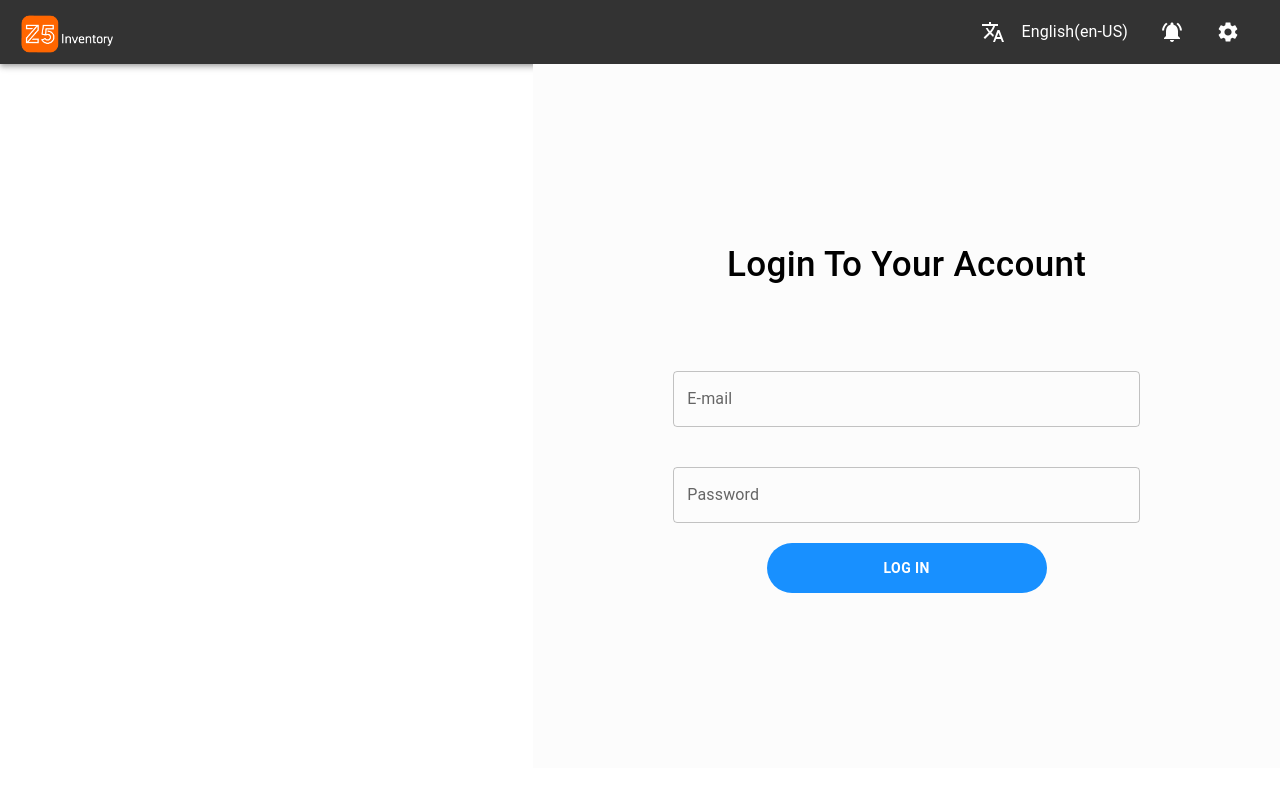
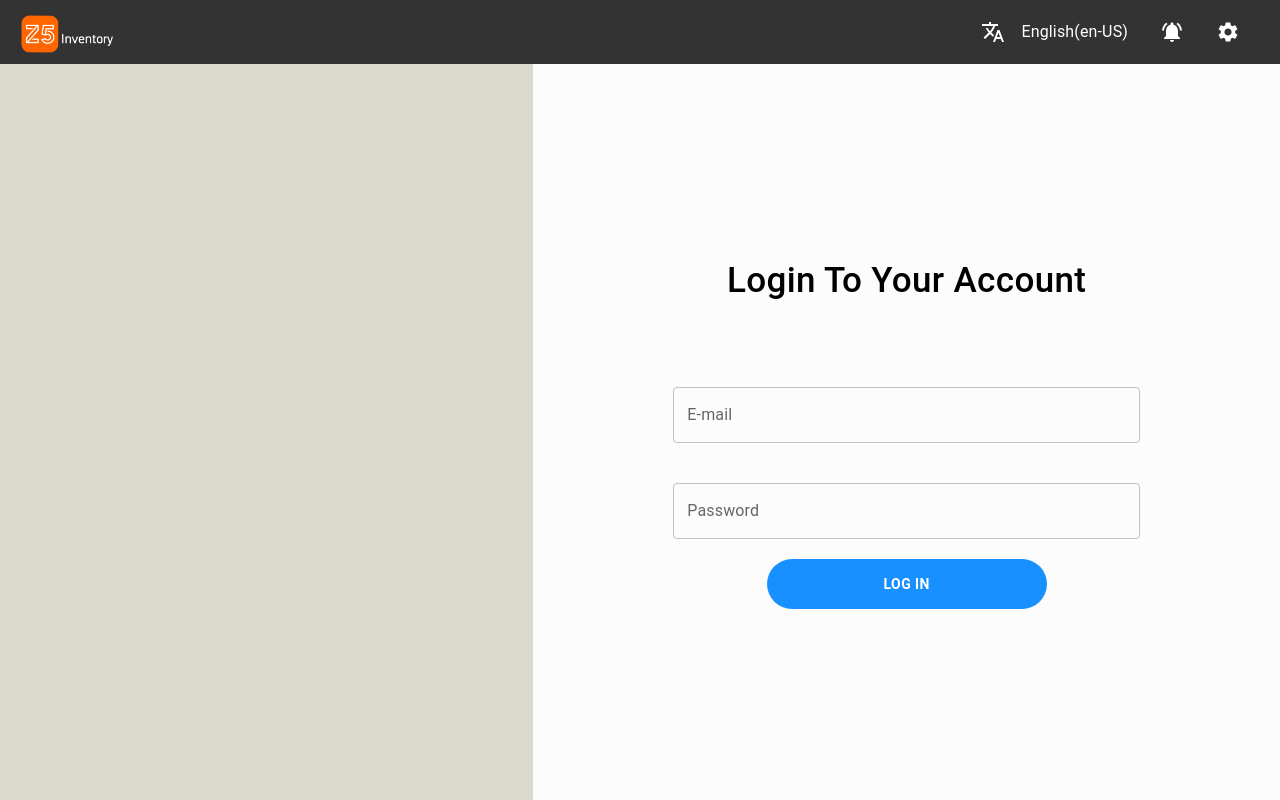
Before and after one commit to ajayaninapp/Advance-concepts-and-R-query, a React (Create React App) app: page / in a window 1280 px wide. Built offline with nearby package versions, Linux system fonts and the light colour scheme.

Commit message:
layout in progress

```diff
--- a/package.json
+++ b/package.json
@@ -15,6 +15,7 @@
     "react": "^18.2.0",
     "react-dom": "^18.2.0",
     "react-query": "^3.39.2",
+    "react-router-dom": "^6.7.0",
     "react-scripts": "5.0.1",
     "web-vitals": "^2.1.4",
     "yup": "^0.32.11"
--- a/src/App.js
+++ b/src/App.js
@@ -4,11 +4,12 @@ import "./App.css";
 import { HomeScreen } from "./views/HomeScreen";
 import { QueryClientProvider,QueryClient } from "react-query";
 import AuthLayout from "./Layouts/AuthLayout/AuthLayout";
+import RouterContainer from "./Routes/RouterContainer";
 const queryclient=new QueryClient()
 function App() {
   return (
       <QueryClientProvider client={queryclient}>
-       <AuthLayout/>
+      <RouterContainer/>
 
     </QueryClientProvider>
 
--- /dev/null
+++ b/src/Components/RouteWithLyout/RouteWithLayout.js
@@ -0,0 +1,11 @@
+import React from 'react'
+import { Route } from 'react-router-dom'
+
+
+const RouteWithLayout = ({ layout: Layout, element: Component,path:pathname, ...rest })=> {
+  return (
+    <Route  path={pathname} element={<Layout><Component /></Layout>}/>
+  )
+}
+
+export default RouteWithLayout
--- a/src/Components/header.js
+++ b/src/Components/header.js
@@ -11,7 +11,7 @@ const Header = () => {
 
         <AppBar sx={{background:'#333'}}>
 
-          <Toolbar  position="fixed" sx={{ zIndex: (theme) => theme.zIndex.drawer + 1 }}>
+          <Toolbar  position="fixed" sx={{ zIndex: (theme) => theme.zIndex.drawer + 1 ,height:'120px'}}>
           <Box sx={{flexGrow:1}} >
           <IconButton
 
--- a/src/Layouts/AuthLayout/AuthLayout.js
+++ b/src/Layouts/AuthLayout/AuthLayout.js
@@ -2,11 +2,12 @@ import React from 'react'
 import Login from '../../views/Authentication/Login/Login'
 import AuthHeader from './Components/AuthHeader'
 
-const AuthLayout = () => {
+const AuthLayout = (props) => {
+  const {children}=props
   return (
     <>
     <AuthHeader/>
-    <Login/>
+    {children}
     </>
 
   )
--- /dev/null
+++ b/src/Routes/RouterContainer.js
@@ -0,0 +1,35 @@
+import React from 'react'
+import { BrowserRouter, Routes, Route, Navigate } from "react-router-dom";
+import RouteWithLayout from '../Components/RouteWithLyout/RouteWithLayout';
+import { routes } from './Routes';
+import Login from '../views/Authentication/Login/Login';
+import AuthLayout from '../Layouts/AuthLayout/AuthLayout';
+
+const RouterContainer = () => {
+  const isLoggedIn=false;
+  const rootUrl = (isLoggedIn ?(routes.home):(routes.landing))
+  return (
+    <div>
+         <BrowserRouter>
+         <Routes>
+        {isLoggedIn ? (
+          <>
+         <Route exact path={routes.signin} element={<AuthLayout><Login/></AuthLayout>} />
+
+        </>
+
+        ) : (
+
+          <>
+            <Route exact path={routes.signin} element={<AuthLayout><Login/></AuthLayout>} />
+        </>
+        )}
+         <Route exact path={routes.landing} element={<AuthLayout><Login/></AuthLayout>} />
+
+      </Routes>
+    </BrowserRouter>
+    </div>
+  )
+}
+
+export default RouterContainer
--- /dev/null
+++ b/src/Routes/Routes.js
@@ -0,0 +1,7 @@
+export const routes = {
+    landing: "/",
+    signin: "/login",
+    signup: "/signup",
+    home:"/home"
+
+  };
--- a/src/views/Authentication/Login/Components/LoginForm.js
+++ b/src/views/Authentication/Login/Components/LoginForm.js
@@ -6,7 +6,7 @@ const LoginForm = () => {
   return (
     <Box
       sx={{
-        height: "88vh",
+        height: "92vh",
         width: "100%",
         background: "#FCFCFC",
         display: "flex",
--- /dev/null
+++ b/src/views/Authentication/Login/Components/SignUpPrompt.js
@@ -0,0 +1,17 @@
+import { Box } from '@mui/system'
+import React from 'react'
+
+const SignUpPrompt = () => {
+  return (
+    <Box sx={{height: "92vh",
+    width: "100%",
+    background: "#dadbcc",
+    display: "flex",
+    alignItems: "center",
+    justifyContent: "center",}}>
+
+    </Box>
+  )
+}
+
+export default SignUpPrompt
--- a/src/views/Authentication/Login/Login.js
+++ b/src/views/Authentication/Login/Login.js
@@ -1,6 +1,7 @@
 import React from 'react'
 import { Grid, Box } from "@mui/material";
 import LoginForm from './Components/LoginForm';
+import SignUpPrompt from './Components/SignUpPrompt';
 
 
 const Login = () => {
@@ -8,7 +9,7 @@ const Login = () => {
     <>
     <Grid container sx={{  }}>
       <Grid item sm={5} xs={12}>
-        <div className="background"></div>
+        <SignUpPrompt/>
       </Grid>
       <Grid item sm={7} xs={12}>
           <LoginForm/>
```
Also changed, not shown: 1 other file (tests, documents, lock files or other folders).
